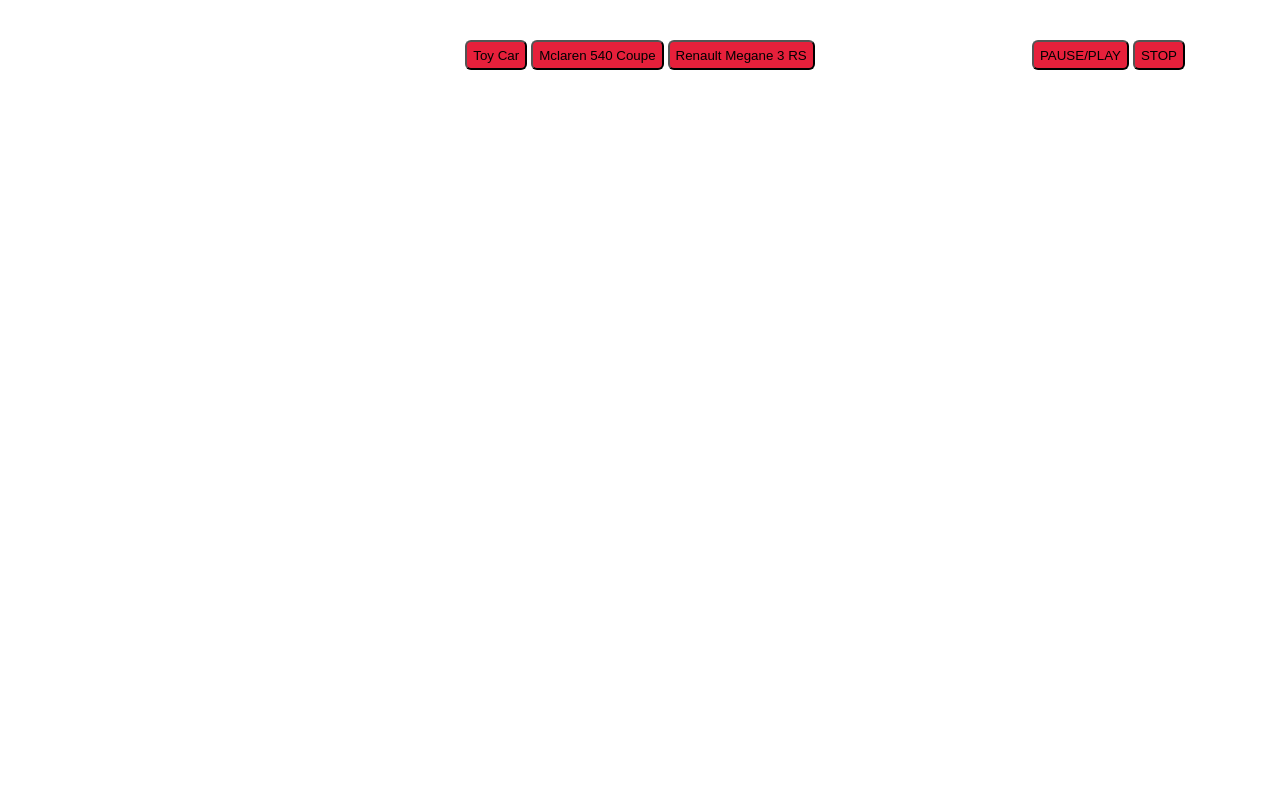
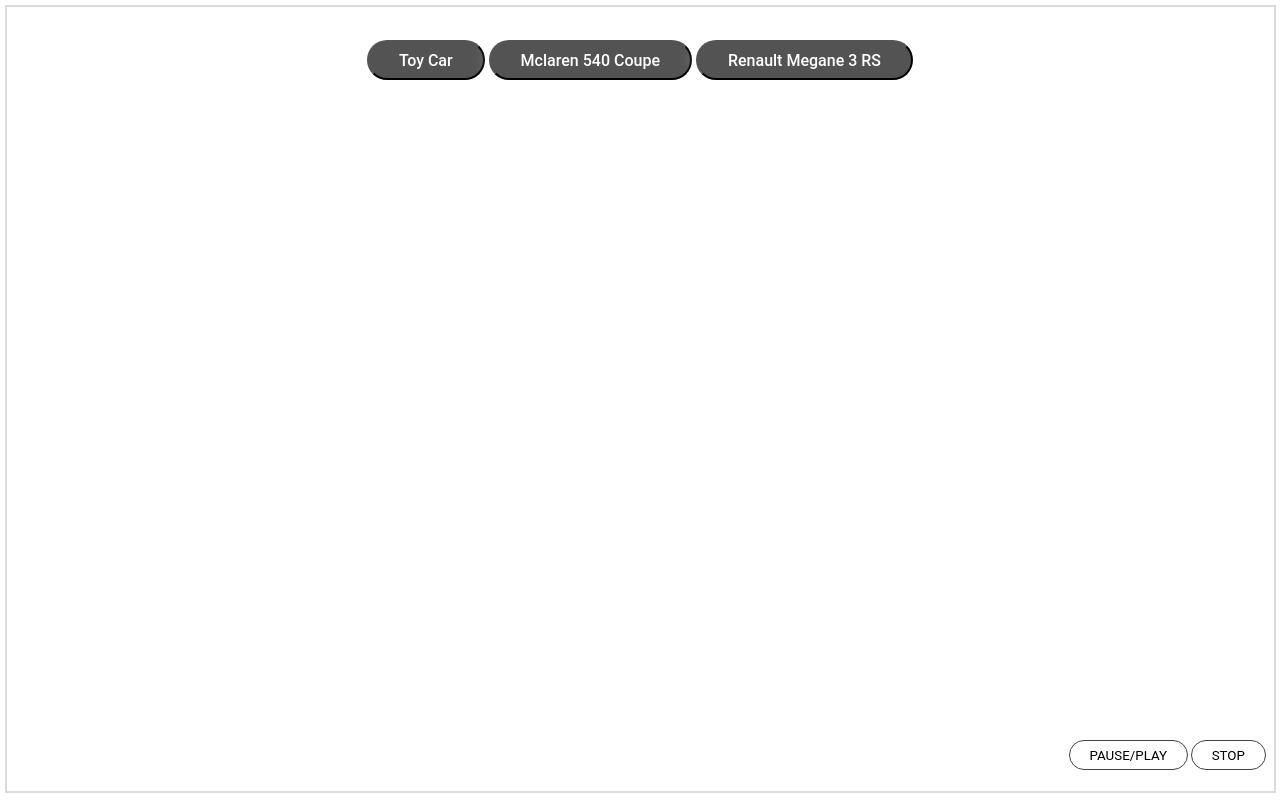
Before and after one commit to brianeto/threejs-exrcs, a plain HTML site: page index.html in a window 1280 px wide. Drawn offline with nearby package versions, Linux system fonts and the light colour scheme.

Commit message:
uploading things

```diff
--- a/index.html
+++ b/index.html
@@ -4,10 +4,25 @@
 	<meta charset=utf-8>
 	<title> My Car garage prospect XD </title>
 <style>
+	* {
+		transition: all 0.4s ease-in-out;
+		font-family: "Roboto";
+	}
 	body { margin: 0; padding:0;overflow:hidden;}
+	body::after {
+    content: "";
+    width: 99vw;
+    height: 98vh;
+    border: 2px solid #afafaf73;
+    position: absolute;
+    top: 0;
+    left: 0;
+    margin: 5px;
+    pointer-events: none;
+	}
 	canvas { width: 100%; height: 100% }
 	.buttons_wrapper {
-    width: 450px;
+    width: 600px;
     height: 100px;
     position: absolute;
     left: 0;
@@ -15,6 +30,16 @@
     top: 5vh;
     margin: auto;
     text-align: center;
+	}
+	#title {
+		position: fixed;
+    top: 50vh;
+    right: 0;
+    bottom: 0;
+    left: 0;
+    margin: auto;
+    text-align: center;
+    color: white;
 	}
 	.buttons_hidden {
 		position: absolute;
@@ -27,11 +52,19 @@
 		margin: auto;
 	}
 	.button {
-		height: 30px;
-		background: #E6203B;
-		cursor:pointer;
-		position: relative;
-		border-radius:6px;
+		height: 40px;
+    background: #444343e8;
+    cursor: pointer;
+    position: relative;
+    border-radius: 20px;
+    padding: 0 30px;
+    color: white;
+    font-weight: 500;
+    font-size: 16px;
+    box-shadow: 0 0 20px #ffffff52;
+	}
+	.button:hover, .button:active, .button:focus {
+		box-shadow: 0 0 30px #ffffff7d;
 	}
 	.hidden {
 		display: none;
@@ -40,17 +73,31 @@
 		width: 45px;
 		height: 45px;
 		border-radius: 50%;
+		padding: 0;
+		border: none;
+    opacity: .7;
 	}
 	.music_buttons {
-		display: inline-block;
-		position: absolute;
-		right: -25vw;
+		display: flex;
+		justify-content: space-around;
+		position: fixed;
+		right: 1vw;
+		bottom: 0;
+		overflow: visible;
+		height: 60px;
+		line-height: 60px;
+		width: 200px;
 	}
 	.sound {
-		height: 30px;
-		background: #E6203B;
-		border-radius:6px;
-
+    height: 30px;
+    background: white;
+    border-radius: 20px;
+    padding: 0 20px;
+    cursor: pointer;
+    border: 1px solid #444343;
+	}
+	.sound:hover, .sound:active, .sound:focus {
+		box-shadow: 0 0 20px #44434345;
 	}
 	#black-chasis { background-color: black; }
 	#red-chasis { background-color: red; }
@@ -58,6 +105,7 @@
 	</style>
 </head>
 <body>
+	<h1 id="title">Para empezar haz clic en un carro</h1>
 	<div class="buttons_wrapper">
 		<button class="button" id="toycar">Toy Car</button>
 		<div class="buttons_hidden">
@@ -97,11 +145,22 @@
 		scene.background = new THREE.Color(0xffffff);
 		scene.fog = new THREE.Fog( 0x59472b, 1000, 3000 );
 
+		var loader = new THREE.TextureLoader();
+		 loader.load( 'textures/grass.jpg', function ( texture ) {
+
+			 var geometry = new THREE.SphereGeometry( 180, 32, 32 );
+
+			 var material = new THREE.MeshBasicMaterial( { map: texture, overdraw: 0.5 } );
+			 var mesh = new THREE.Mesh( geometry, material );
+			 group.add( mesh );
+
+	 } );
+
 		// Lights
 		let ambient = new THREE.AmbientLight( 0x404040 );
 		scene.add( ambient );
-		pointlight = new THREE.PointLight(0xffffff, 1);
-		pointlight = new THREE.PointLight(0xffffff, 0.64);
+		pointlight = new THREE.PointLight(0xffffff, 1, Infinity);
+		pointlight = new THREE.PointLight(0xffffff, 0.64, Infinity);
 		camera.add ( pointlight );
 		scene.add ( camera );
 
@@ -240,6 +299,7 @@
 		let removableObject = {}
 		// For every children in the scene
 		function showCar(obj) {
+			document.getElementById('title').style.display = 'none';
 			scene.add( obj );
 			for (var i = 0; i < scene.children.length; i++) {
 				// if children match the obj name, remove mesh
@@ -251,7 +311,7 @@
 		}
 
 		// Floor plane
-		const texture = new THREE.TextureLoader().load('materials/grass.jpg');
+		const texture = new THREE.TextureLoader().load('materials/floor.jpg');
 		const geometry = new THREE.PlaneGeometry(10, 10, 22, 22);
 		const material = new THREE.MeshPhongMaterial({ map: texture, side: THREE.DoubleSide });
 		plane = new THREE.Mesh(geometry, material);
```
Also changed, not shown: materials/floor.jpg (added), materials/floor.png (added).
